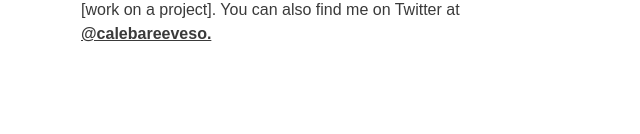
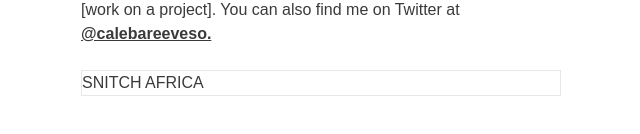
Before and after one commit to calebareeveso/calebareeveso.com, a Next.js app: page / in a window 1280 px wide. Shown: the part 390-524 px from the top of the page, without its empty margins (319-959 px from the left). Built offline with nearby package versions, Linux system fonts and the light colour scheme; a web font is replaced by a local one.

Commit message:
feat: add project card props

```diff
--- a/components/index.js
+++ b/components/index.js
@@ -1,5 +1,5 @@
 export { default as Header } from "./header";
 export { default as About } from "./about";
 export { default as Projects } from "./projects";
-export { default as Cards } from "./projects/cards";
+export { default as Card } from "./projects/card";
 export { default as Layout } from "./layout";
--- /dev/null
+++ b/components/projects/card.js
@@ -0,0 +1,10 @@
+import Link from "next/link";
+import React from "react";
+
+export default function Cards(props) {
+  return (
+    <div className="border boder-2 border-">
+      <h5>{props.projectName}</h5>
+    </div>
+  );
+}
--- a/components/projects/cards.js
+++ /dev/null
@@ -1,6 +0,0 @@
-import Link from "next/link";
-import React from "react";
-
-export default function Cards(props) {
-  return <div>{/* {">"} PROJECTS */}</div>;
-}
--- a/components/projects/index.js
+++ b/components/projects/index.js
@@ -1,6 +1,45 @@
 import Link from "next/link";
 import React from "react";
-
+import ProjecCard from "./card";
 export default function Index(props) {
-  return <div>{/* {">"} PROJECTS */}</div>;
+  // list of projects
+  const projectList = [
+    {
+      name: "SNITCH AFRICA",
+      URL: "https://www.snitchafrica.com/",
+      info: "Snitch Africa is Africa's leading digital media platform. They are truth-seekers, content creators, and engineers who use cutting-edge technology to keep you informed about what's going on in Africa.",
+    },
+    // {
+    //   name: "SNITCH AFRICA",
+    //   URL: "https://www.snitchafrica.com/",
+    //   info: "Snitch Africa is Africa's leading digital media platform. They are truth-seekers, content creators, and engineers who use cutting-edge technology to keep you informed about what's going on in Africa.",
+    // },
+    // {
+    //   name: "SNITCH AFRICA",
+    //   URL: "https://www.snitchafrica.com/",
+    //   info: "Snitch Africa is Africa's leading digital media platform. They are truth-seekers, content creators, and engineers who use cutting-edge technology to keep you informed about what's going on in Africa.",
+    // },
+    // {
+    //   name: "SNITCH AFRICA",
+    //   URL: "https://www.snitchafrica.com/",
+    //   info: "Snitch Africa is Africa's leading digital media platform. They are truth-seekers, content creators, and engineers who use cutting-edge technology to keep you informed about what's going on in Africa.",
+    // },
+    // {
+    //   name: "SNITCH AFRICA",
+    //   URL: "https://www.snitchafrica.com/",
+    //   info: "Snitch Africa is Africa's leading digital media platform. They are truth-seekers, content creators, and engineers who use cutting-edge technology to keep you informed about what's going on in Africa.",
+    // },
+    // {
+    //   name: "SNITCH AFRICA",
+    //   URL: "https://www.snitchafrica.com/",
+    //   info: "Snitch Africa is Africa's leading digital media platform. They are truth-seekers, content creators, and engineers who use cutting-edge technology to keep you informed about what's going on in Africa.",
+    // },
+  ];
+  return (
+    <div>
+      {projectList.map(({ name, URL, info }) => (
+        <ProjecCard projectName={name} projectURL={URL} projectInfo={info} />
+      ))}
+    </div>
+  );
 }
```
